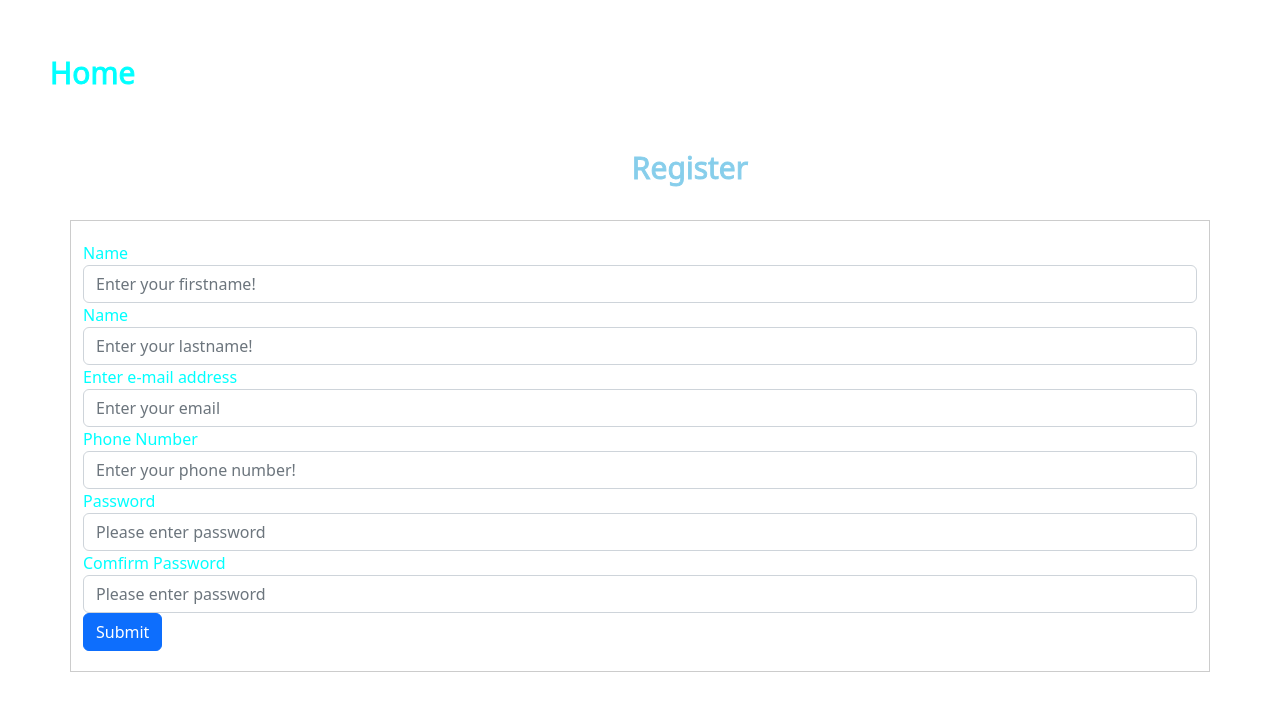
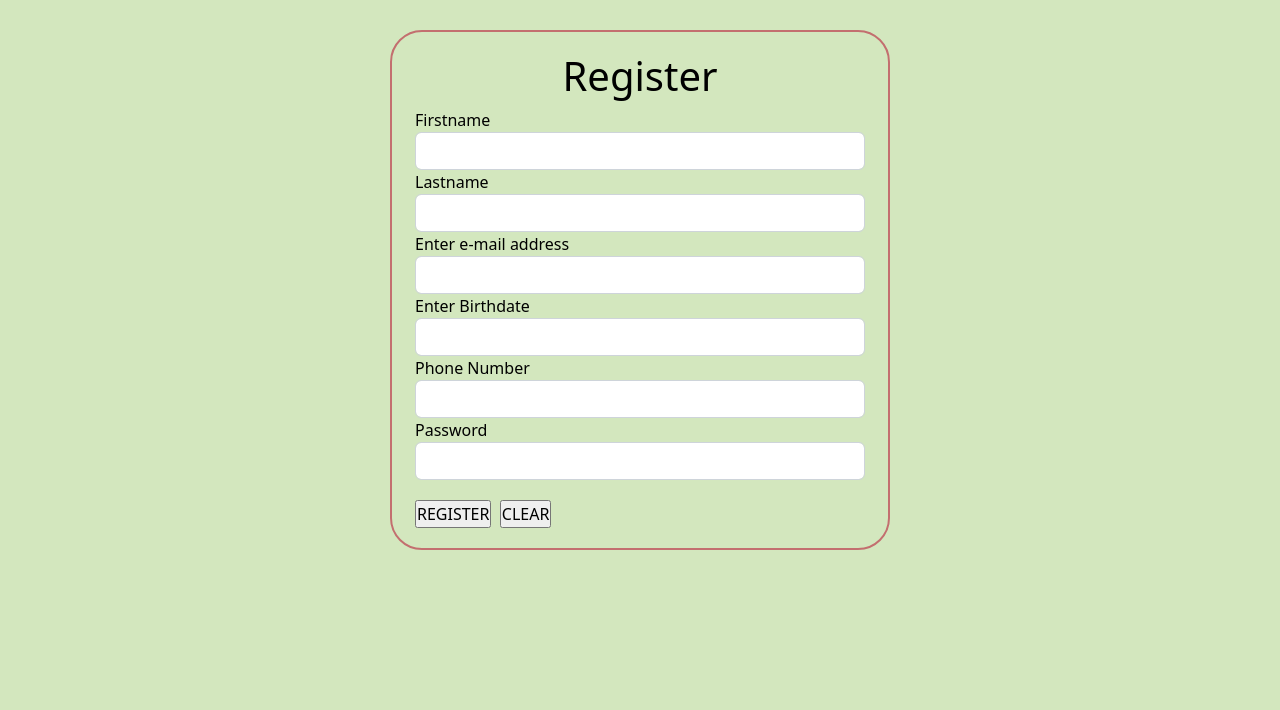
Before and after one commit to tinapayshakera/midterm, a plain HTML site: page WebDev_Form Validation_Tinapay/Register.html in a window 1280 px wide. Drawn offline with nearby package versions, Linux system fonts and the light colour scheme.

Commit message:
Add files via upload

```diff
--- a/WebDev_Form Validation_Tinapay/Register.css
+++ b/WebDev_Form Validation_Tinapay/Register.css
@@ -3,29 +3,25 @@
   justify-items: auto;
   margin: auto;
   -ms-flex-line-pack: justify;
+
 }
-body {
-  background-image: url(galaxy.jpg);
-  background-repeat: no-repeat;
-  background-size: cover;
+
+
+.container {
+    padding: 20px;
+    border: 2px solid rgb(195, 111, 111);
+    border-radius: 2rem;
+
+    margin-top: 30px;
+    color: rgb(0, 0, 0);
+    position: relative;
 }
-.container1 .nav-link {
-  color: aqua;
-  margin-left: 50px;
-  margin-top: 50px;
-  -webkit-text-stroke-width: 1px;
-  font-size: 30px;
+.container .form{
+width: 450px;
 }
-.container-fluid {
-  -webkit-text-stroke-width: 1px;
-  font-size: 30px;
-  margin-top: 50px;
-  text-align: center;
+.btn-primary{
+  margin-top: 10px;
 }
-.container {
-    width: 600px;
-    padding: 20px;
-    border: 1px solid #ccc;
-    margin-top: 30px;
-    color: aqua;
-  }
+.btn-form{
+  margin-top: 20px;
+}
--- a/WebDev_Form Validation_Tinapay/Register.html
+++ b/WebDev_Form Validation_Tinapay/Register.html
@@ -25,63 +25,72 @@
             crossorigin="anonymous"></script>
         <title>Document</title>
     </head>
-    <body>
-        <nav class="container1">
-            <a class="nav-link" href="index.html">Home</a>
-        </nav>
-        <div class="container-fluid">
-            <a style="color: skyblue; text-decoration: none; margin-left: 290px;
-                margin-inline-start: 100px;" href="Register.html">Register</a>
-        </div>
-        <div class="container">
-            <form name="myForm" onsubmit="return validateForm()" method="post"
-                class="" id="registrationForm">
+    <body style="background-color: rgb(211, 231, 190);">
+
+
+        <div class="container" style="width: 500px; justify-items: center;">
+            <form name="myForm" onsubmit="return validateForm()"
+                class="form" id="registrationForm"  >
+                <h1 style="text-align: center;">Register</h1>
                 <div class="form-group">
-                    <label for="fname">Name</label>
+                    <label for="fname">Firstname</label>
                     <input type="text" class="form-control alphabat-only"
-                        name="fname" id="fname" aria-describedby="emailHelp"
-                        placeholder="Enter your firstname!" maxlength="60">
+                        name="fname" id="fname" maxlength="60"
+                        required>
                     <div class="invalid-feedback">*Please enter your Firstname.</div>
                 </div>
                 <div class="form-group">
-                    <label for="fname1">Name</label>
+                    <label for="lname">Lastname</label>
                     <input type="text" class="form-control alphabat-only"
-                        name="fname1" id="fname1" aria-describedby="emailHelp"
-                        placeholder="Enter your lastname!" maxlength="60">
+                        name="lname" id="Lname" maxlength="60"
+                        required>
                     <div class="invalid-feedback">*Please enter your Lastname.</div>
                 </div>
                 <div class="form-group">
                     <label for="email">Enter e-mail address</label>
                     <input type="email" class="form-control" name="email"
-                        id="email" aria-describedby="emailHelp"
-                        placeholder="Enter your email" maxlength="64">
+                        id="Email" maxlength="64"
+                        required>
                     <div class="invalid-feedback">*Please enter your valid
                         email.</div>
                 </div>
-
+                <div class="form-group">
+                    <label for="text">Enter Birthdate</label>
+                    <input type="text" id="txtDate" class="form-control"
+                        onblur="ValidateDOB()"
+                        />
+                    <span class="error" id="lblError" style="color: red;"></span>
+                </div>
                 <div class="form-group">
                     <label for="mobile">Phone Number</label>
                     <input type="text" class="form-control numbers-only"
-                        name="mobile" id="mobile" aria-describedby="emailHelp"
-                        placeholder="Enter your phone number!" maxlength="11">
+                        name="mobile" id="Mobile" maxlength="11"
+                        required>
                     <div class="invalid-feedback">*Please enter your mobile
                         number.</div>
                 </div>
                 <div class="form-group">
-                    <label for="password">Password</label>
-                    <input type="password" class="form-control" id="password"
-                        placeholder="Please enter password" maxlength="20">
-                    <div class="invalid-feedback">*Please enter password.</div>
+
+                    <label for="psw">Password</label>
+                    <input type="password" id="psw" name="psw"
+                        class="form-control"
+                        pattern="(?=.*\d)(?=.*[a-z])(?=.*[A-Z]).{8,}"
+                        title="Must contain at least one number and one
+                        uppercase and lowercase letter, and at least 8 or more
+                        characters" required>
+                    <div class="btn-form" >
+                        <tr>
+                            <td><input type="submit" value="REGISTER"
+                                    onclick="return
+                                    validateForm()" id="btnSubmit">&nbsp;
+                                <input type="reset" value="CLEAR" id="btnReset"></td>
+                            <dialog id="myDialog">Successfully Registered! Thank
+                                you!</dialog>
+                        </tr>
+                    </div>
                 </div>
-                <div class="form-group">
-                    <label for="cpassword">Comfirm Password</label>
-                    <input type="password" class="form-control" id="cpassword"
-                        placeholder="Please enter password">
-                    <div class="invalid-feedback">*Please enter comfirm
-                        password.</div>
-                </div>
-                <button type="submit" class="btn btn-primary" id="submit">Submit</button>
             </form>
         </div>
+
     </body>
 </html>
--- a/WebDev_Form Validation_Tinapay/Register.js
+++ b/WebDev_Form Validation_Tinapay/Register.js
@@ -33,15 +33,15 @@ function clearErrors() {
 }
 function nameIsValid() {
   var status = true;
-    var name = $("#fname1").val();
+  var name = $("#lname1").val();
   if(name == "") {
-      setError("fname1", "Please enter your last name!");
+    setError("lname1", "Please enter your last name!");
     status = false;
   }else if(name.length < 5) {
-      setError("fname1", "Length of name is too short!");
+    setError("lname1", "Length of name is too short!");
     status = false;
   }else {
-      isValid("fname1");
+    isValid("lname1");
   }
   return status;
 }
@@ -66,7 +66,7 @@ function clearErrors() {
   var status = true;
   var mobile = $("#mobile").val();
   var mobileRegex = /^[6-9]\d{9}$/;
-    if(mobile.length != 10) {
+  if(mobile.length != 13) {
     setError("mobile", "Mobile number should be of 11 digit!");
     status = false;
   }else if(mobileRegex.test(mobile) == false) {
@@ -78,40 +78,9 @@ function clearErrors() {
   return status;
 }
 
-  function passwordIsValid() {
-    var status = true;
-    var password =  $("#password").val()
-    var passwordRegex = new RegExp("^(?=.*[a-z])(?=.*[A-Z])(?=.*[0-9])(?=.*[!@#\$%\^&\*])(?=.{8,})");
 
-    if (passwordRegex.test(password) == false) {
-      //errors.push("Your password must contain at least one letter.");
-      setError("password", "Password must be a minimum of 8 characters including number, Upper, Lower And one special character");
-      status = false;
-    }else {
-      isValid("password");
-    }
-    return status;
-  }
 
-  function cpasswordIsValid() {
-    var status = true;
-    var password =  $("#password").val() ;
-    var cpassword =  $("#cpassword").val();
-
-    if(cpassword == ""){
-      setError("cpassword", "Comfirm password is required!");
-      status = false;
-    } else if(password != cpassword) {
-      setError("cpassword", "Password and comfirm should be not match!");
-      status = false;
-    }else {
-      isValid("cpassword");
-      //status = true;
-    }
-     return status;
-  }
-
-  var fields = "#fname, #fname1, #email, #mobile, #password, #cpassword";
+var fields = "#fname, #fname1, #email, #mobile";
 
 $(fields).on('change keyup blur', function() {
     if (allFilled()) {
@@ -123,7 +92,7 @@ function clearErrors() {
 
 function allFilled() {
     var filled = true;
-      var formStatus = nameIsValid() && emailIsValid() && mobileIsValid() && passwordIsValid() && cpasswordIsValid();
+    var formStatus = nameIsValid() && emailIsValid() && mobileIsValid();
     filled = formStatus;
     return filled;
 }
@@ -132,7 +101,7 @@ function clearErrors() {
   var status = true;
   $("#submit").prop("disabled", true);
 
-    var formStatus = nameIsValid() || emailIsValid() || mobileIsValid() || passwordIsValid() || cpasswordIsValid();
+  var formStatus = nameIsValid() || emailIsValid() || mobileIsValid();
   status = formStatus;
   return status;
 }
@@ -162,3 +131,119 @@ function clearErrors() {
 
   $(this).val(value);
 });
+
+function validateForm() {
+    let Check = true;
+
+    if (ValidateDOB() == Check ) {
+      alert("SUCCESSFULLY REGISTERED!");
+      document.getElementById("myDialog").showModal();
+    }else{
+        alert("Failed to Registered!");
+
+        return false
+    }
+    return true;
+  }
+  $(function(){
+    $('input#btnSubmit'.click(function(){
+      document.registrationForm.submit();
+    }));
+  });
+
+    var myInput = document.getElementById("psw");
+    var letter = document.getElementById("letter");
+    var capital = document.getElementById("capital");
+    var number = document.getElementById("number");
+    var length = document.getElementById("length");
+
+
+    myInput.onfocus = function() {
+      document.getElementById("message").style.display = "block";
+    }
+
+
+    myInput.onblur = function() {
+      document.getElementById("message").style.display = "none";
+    }
+
+    myInput.onkeyup = function() {
+
+      var lowerCaseLetters = /[a-z]/g;
+      if(myInput.value.match(lowerCaseLetters)) {
+        letter.classList.remove("invalid");
+        letter.classList.add("valid");
+      } else {
+        letter.classList.remove("valid");
+        letter.classList.add("invalid");
+      }
+
+
+      var upperCaseLetters = /[A-Z]/g;
+      if(myInput.value.match(upperCaseLetters)) {
+        capital.classList.remove("invalid");
+        capital.classList.add("valid");
+      } else {
+        capital.classList.remove("valid");
+        capital.classList.add("invalid");
+      }
+
+      var numbers = /[0-9]/g;
+      if(myInput.value.match(numbers)) {
+        number.classList.remove("invalid");
+        number.classList.add("valid");
+      } else {
+        number.classList.remove("valid");
+        number.classList.add("invalid");
+      }
+
+      if(myInput.value.length >= 8) {
+        length.classList.remove("invalid");
+        length.classList.add("valid");
+      } else {
+        length.classList.remove("valid");
+        length.classList.add("invalid");
+      }
+    }
+
+
+
+
+
+
+      function ValidateDOB() {
+          var lblError = document.getElementById("lblError");
+
+          var dateString = document.getElementById("txtDate").value;
+          var regex = /(((0|1)[0-9]|2[0-9]|3[0-1])\/(0[1-9]|1[0-2])\/((19|20)\d\d))$/;
+
+
+          if (regex.test(dateString)) {
+              var parts = dateString.split("/");
+              var dtDOB = new Date(parts[1] + "/" + parts[0] + "/" + parts[2]);
+              var dtCurrent = new Date();
+              lblError.innerHTML = "Eligibility 18 years ONLY."
+              if (dtCurrent.getFullYear() - dtDOB.getFullYear() < 18) {
+                  return false;
+              }
+
+              if (dtCurrent.getFullYear() - dtDOB.getFullYear() == 18) {
+
+
+                  if (dtCurrent.getMonth() < dtDOB.getMonth()) {
+                      return false;
+                  }
+                  if (dtCurrent.getMonth() == dtDOB.getMonth()) {
+
+                      if (dtCurrent.getDate() < dtDOB.getDate()) {
+                          return false;
+                      }
+                  }
+              }
+              lblError.innerHTML = "";
+              return true;
+          } else {
+              lblError.innerHTML = "Enter date in dd/MM/yyyy format ONLY."
+              return false;
+          }
+      }
```
Lines whose indentation alone changed are shown as unchanged.
